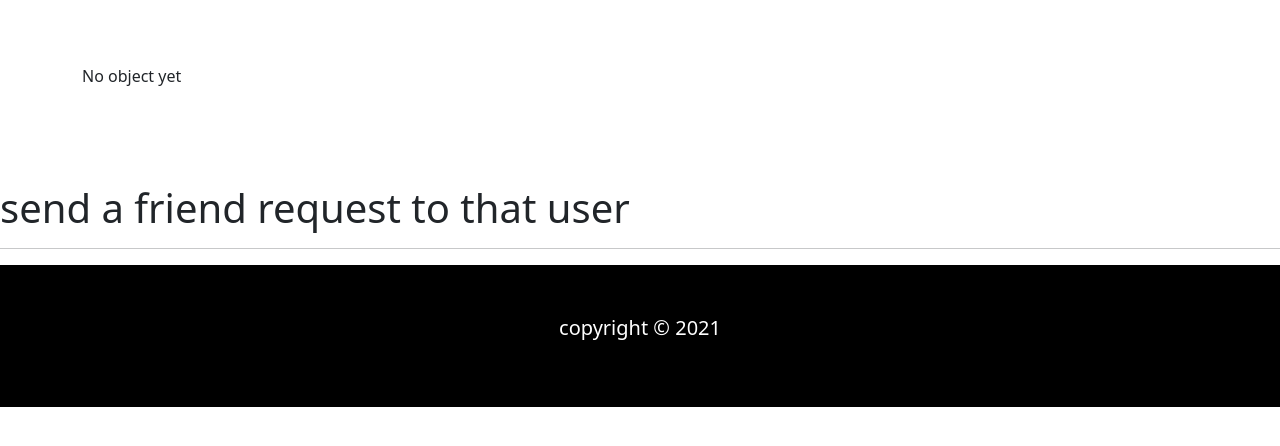
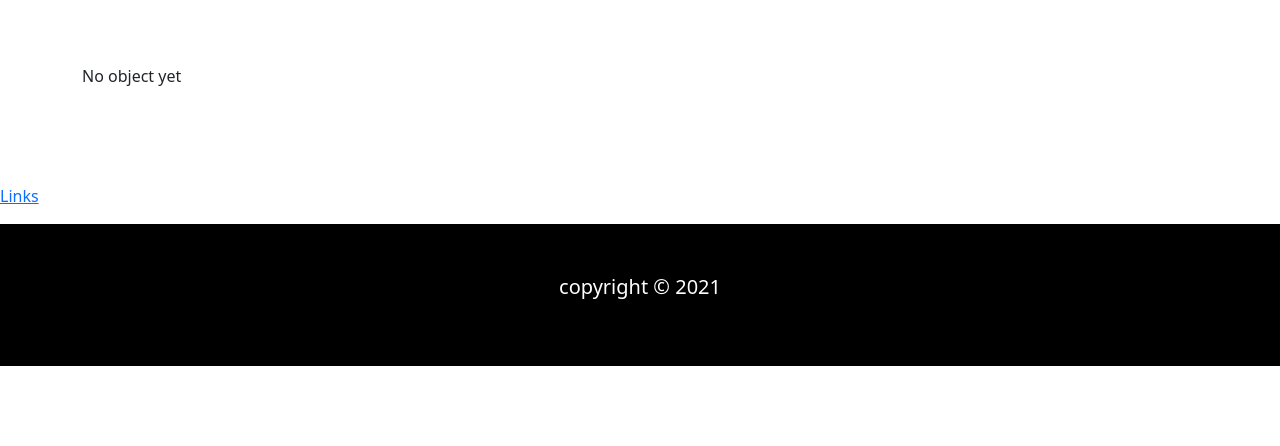
Before and after one commit to atmaniali/Blog, a Django app: page / in a window 1280 px wide. Shown: the part 72-518 px from the top of the page. Run offline with Django 3.2, Linux system fonts and the light colour scheme; data that the repository does not hold is empty.

Commit message:
i make it

```diff
--- a/core/urls.py
+++ b/core/urls.py
@@ -11,5 +11,7 @@ urlpatterns = [
     path('',include("main.urls")),
     path('accounts/', include('allauth.urls'), name = "accounts"),
     path('accounts/profile/<int:user_id>', profile , name ='profile'),
-    path('accounts/profle/settings/', settings_profile, name = "setting")
+    path('accounts/profle/settings/', settings_profile, name = "setting"),
+    path('friendship/', include('friendship.urls')),
+
 ]
--- a/main/admin.py
+++ b/main/admin.py
@@ -4,5 +4,5 @@ from .models import *
 # Register your models here.
 admin.site.register(Post)
 admin.site.register(Profile)
-admin.site.register(Friend)
+# admin.site.register(Friend)
 admin.site.register(Comment)
--- a/main/urls.py
+++ b/main/urls.py
@@ -6,7 +6,5 @@ urlpatterns = [
     path('create/', createpost, name='create'),
     path('update/<post_id>/',updatepost, name='update'),
     path('<int:question_id>/', detail, name='detail'),
-    # path('send_request_friend/<int:user_id>/', send_freind_request, name = "send_freind_request"),
-    # path('accept_freind_request/<int:request_id>/', accept_freind_request, name= "accept_freind_request"),
-    path('friendship/', include('friendship.urls'))
+    path("send_request", friendship_request, name = "fr")
 ]
--- a/main/views.py
+++ b/main/views.py
@@ -5,6 +5,8 @@ from django.contrib import messages
 from django.urls import reverse
 from django.contrib.auth.decorators import login_required
 from django.views.decorators.debug import sensitive_variables
+from django.contrib.auth.models import User
+from friendship.models import Friend, Follow, Block
 from .form import *
 from .models import *
 
@@ -75,23 +77,12 @@ def settings_profile(request):
     # TODO: add the avatar and test if they work
     return render(request, template_name, context)
 
-# @login_required
-# def send_freind_request(request, user_id):
-#     from_user = request.user
-#     to_user = User.objects.get(id = user_id)
-#     friend, created = Friend.get_or_create(from_user = from_user , to_user = to_user)
-#     if created :
-#         return HttpResponse('freind request sent !')
-#     else :
-#        return HttpResponse('freind request was already sent !')
+#
 
-# @login_required
-# def accept_freind_request(request, request_id):
-#     friend_request = Friend.objects.get(id = request_id)
-#     if friend_request.to_user  == request.user:
-#         friend_request.to_user.friends.add(friend_request.from_user)
-#         friend_request.from_user.friends.add(friend_request.to_user)
-#         friend_request.delete()
-#         return HttpResponse("friend request accepted")
-#     else :
-#         return HttpResponse(" freind request not accepted ")
+def friendship_request(request):
+    other_user = User.objects.get(pk=3)
+    Friend.objects.add_friend(
+        request.user,                               # The sender
+        other_user,                                 # The recipient
+        message='Hi! I would like to add you')      # This message is optional
+    return HttpResponse('request was sent to {}'.format(other_user.username))
--- a/templates/main/home.html
+++ b/templates/main/home.html
@@ -45,30 +45,8 @@
       </div>
   </section>
 
-  <div class = "my-3">
-    <h1>send a friend request to that user</h1>
-    <ul class="all_users">
-      {% for user in allusers%}
-        {% if not user.is_superuser %}
-          {% if user not in request.userfriends.all and user != request.user %}
-              <h3 >{{user}}<a href="{% url 'send_freind_request' user.id %}">
-                send freind request
-              </a></h3>
-          {% endif %}
-        {% endif %}
-      {% endfor %}
-    </ul>
-  </div>
-  <hr>
   <div class="my-3">
-    {% for friend_request in all_friend_requests%}
-      <h1>
-        {{friend_request.from_user}}
-        <a href="{% url 'accept_freind_request' friend_request.id %}">
-          accept friend request
-        </a>
-      </h1>
-    {% endfor %}
+    <a href="{% url 'main:fr' %}">Links</a>
   </div>
 
 {% include "main/footer.html" %}
```
Also changed, not shown: main/models.py (+2 -8 lines), main/migrations/0005_alter_profile_user.py (added).
